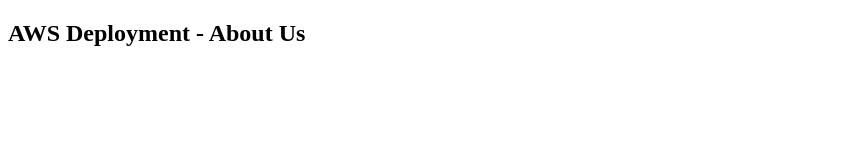
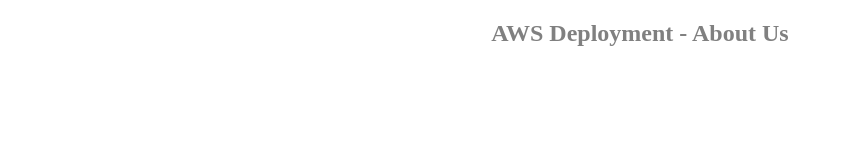
Before and after one commit to roshanarvinds/aws-project, a plain HTML site: page about.html in a window 1280 px wide. Shown: the whole page, without its empty margins (0-842 px from the left). Drawn offline with Linux system fonts and the light colour scheme.

Commit message:
F2-C2: added styling

```diff
--- a/about.html
+++ b/about.html
@@ -2,6 +2,13 @@
 <html>
 <head>
 	<title>About Us</title>
+	<style type="text/css">
+		h2{
+			color: grey;
+			font-family: "Times New Roman";
+			text-align: center;
+		}
+	</style>
 </head>
 <body>
 	<div>
```
